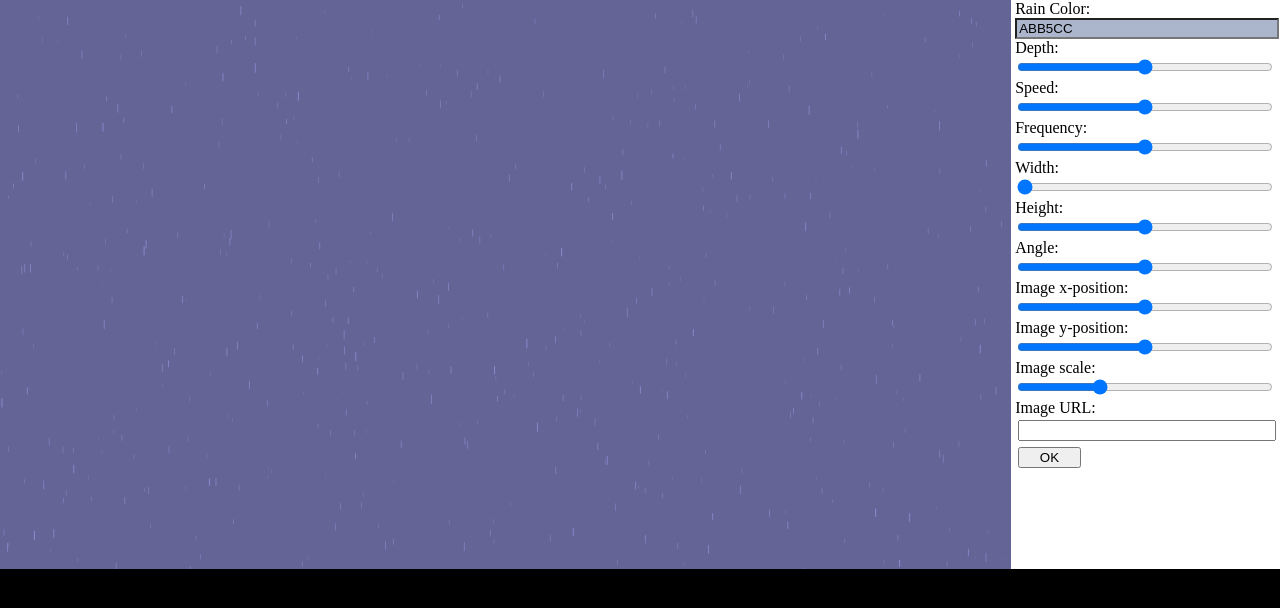
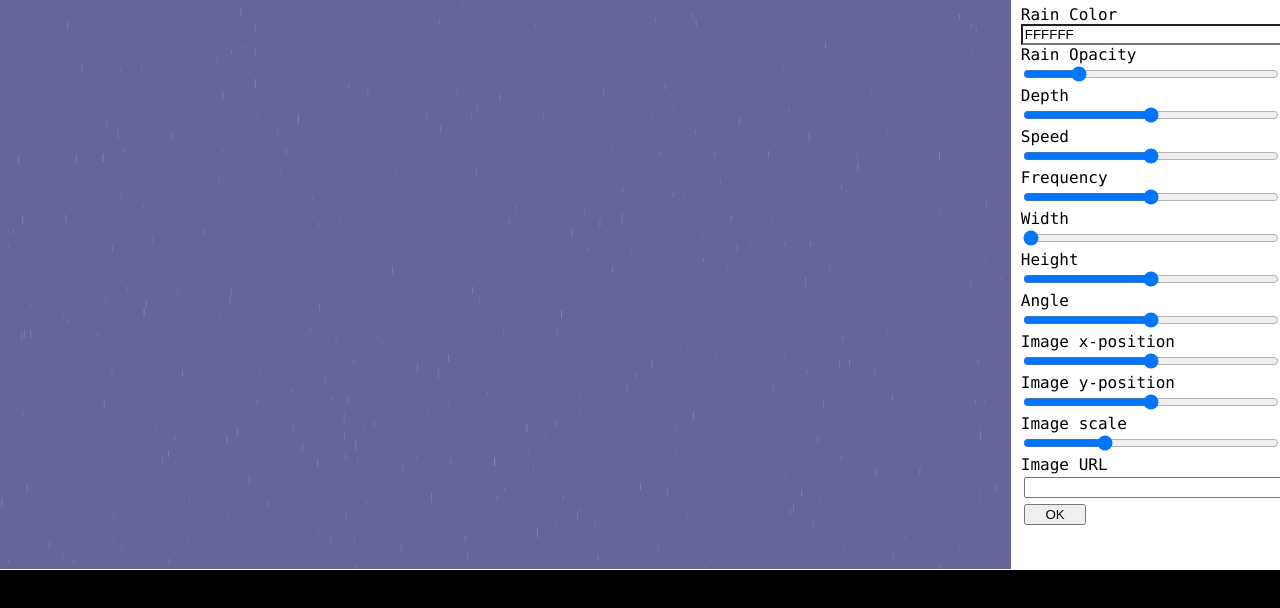
Before and after one commit to JEPPSER/Rain, a plain HTML site: page index.html in a window 1280 px wide. Drawn offline with Linux system fonts and the light colour scheme.

Commit message:
Implements rain opacity

```diff
--- a/css/style.css
+++ b/css/style.css
@@ -2,6 +2,7 @@ body {
     margin: 0px;
     padding: 0px;
     background-color: white;
+    font-family: "Lucida Console", Monaco, monospace;
 }
 
 html {
@@ -34,6 +35,7 @@ html {
 .slidercontainer {
     padding: 0px;
     margin: 0px;
+    margin-top: 5px;
     width: 20%;
     height: 100%;
 }
@@ -57,6 +59,6 @@ html {
 .canvas {
     width: 100%;
     height: 100%;
-    margin-bottom: -4px;
+    margin-bottom: -3px;
     padding: 0px;
 }
--- a/index.html
+++ b/index.html
@@ -18,67 +18,73 @@
         </div>
         <div class="slidercontainer">
                 <div>
-                    Rain Color:
+                    Rain Color
                 </div>
                 <div>
-                    <input class="jscolor" value="abb5cc">
+                    <input class="jscolor" value="ffffff">
                 </div>
                 <div>
-                    Depth:
+                    Rain Opacity
+                </div>
+                <div>
+                    <input type="range" class="opacitySlider" value="0.2" min="0" max="1" step="0.05">
+                </div>
+                <div>
+                    Depth
                 </div>
                 <div>
                     <input type="range" class="depthSlider" value="1" min="0" max="2" step="0.25">
                 </div>
                 <div>
-                    Speed:
+                    Speed
                 </div>
                 <div>
                     <input type="range" class="speedSlider" value="3" min="1" max="5" step="0.2">
                 </div>
                 <div>
-                    Frequency:
+                    Frequency
                 </div>
                 <div>
                     <input type="range" class="freqSlider" value="10" min="0" max="20" step="1">
                 </div>
                 <div>
-                    Width:
+                    Width
                 </div>
                 <div>
                     <input type="range" class="widthSlider" value="1" min="1" max="19" step="1">
                 </div>
                 <div>
-                    Height:
+                    Height
                 </div>
                 <div>
                     <input type="range" class="heightSlider" value="10" min="1" max="19" step="1">
                 </div>
                 <div>
-                    Angle:
+                    Angle
                 </div>
                 <div>
                     <input type="range" class="angleSlider" value="1.57" min="0.57" max="2.57" step="0.1">
                 </div>
                 <div>
-                    Image x-position:
+                    Image x-position
                 </div>
                 <div>
                     <input type="range" class="xPosSlider" value="0" min="-100" max="100" step="1">
                 </div>
                 <div>
-                    Image y-position:
+                    Image y-position
                 </div>
                 <div>
                     <input type="range" class="yPosSlider" value="0" min="-100" max="100" step="1">
                 </div>
                 <div>
-                    Image scale:
+                    Image scale
                 </div>
                 <div>
                     <input type="range" class="scaleSlider" value="1" min="0.1" max="3" step="0.1">
                 </div>
                 <div>
-                    Image URL:
+                    Image URL
                 </div>
                 <div class="urlDiv">
                     <div>
--- a/js/main.js
+++ b/js/main.js
@@ -9,10 +9,11 @@ let dropWidth = 1
 let dropHeight = 10
 let dropSpeed = 3
 let angle = Math.PI / 2
-let color = '#8888cc'
+let color = '#ffffff'
 let xPos = 0
 let yPos = 0
 let scale = 1
+let opacity = 0.2
 
 let image = new Image(canvas.width, canvas.height)
 
@@ -72,13 +73,19 @@ urlBtn.onclick = function() {
     image.src = urlText.value
 }
 
+let opacitySlider = document.querySelector('.opacitySlider')
+opacitySlider.oninput = function() {
+    opacity = opacitySlider.value
+}
+
 let drops = []
-let drop = { speed: dropSpeed * (canvas.height / 400), x: Math.random() * canvas.width * 3 - canvas.width, y: 0, depth: calculateDepth(rainDepth) }
-drops.push(drop)
+let startTime = new Date()
 
-setInterval(onTimerTick, 5);
+setInterval(onTimerTick, 5)
 
 function onTimerTick() {
+    let deltaTime = new Date() - startTime
+    startTime = new Date()
     if (counter % 1 === 0) {
         for (let i = 0; i < rainFreq; i++) {
             let drop = { speed: dropSpeed * (canvas.height / 400), x: Math.random() * canvas.width * 3 - canvas.width, y: 0, depth: calculateDepth(rainDepth) }
@@ -93,8 +100,9 @@ function onTimerTick() {
     g.scale(1 / scale, 1 / scale)
 
     g.strokeStyle = color
+    g.globalAlpha = opacity
     for (let i = 0; i < drops.length; i++) {
-        let length = drops[i].speed * drops[i].depth
+        let length = drops[i].speed * drops[i].depth * (deltaTime / 4)
         let x = Math.cos(angle) * length
         let y = Math.sin(angle) * length
         drops[i].y += y
@@ -113,6 +121,7 @@ function onTimerTick() {
             drops.splice(i, 1)
         }
     }
+    g.globalAlpha = 1.0
     counter++
 }
 
```
